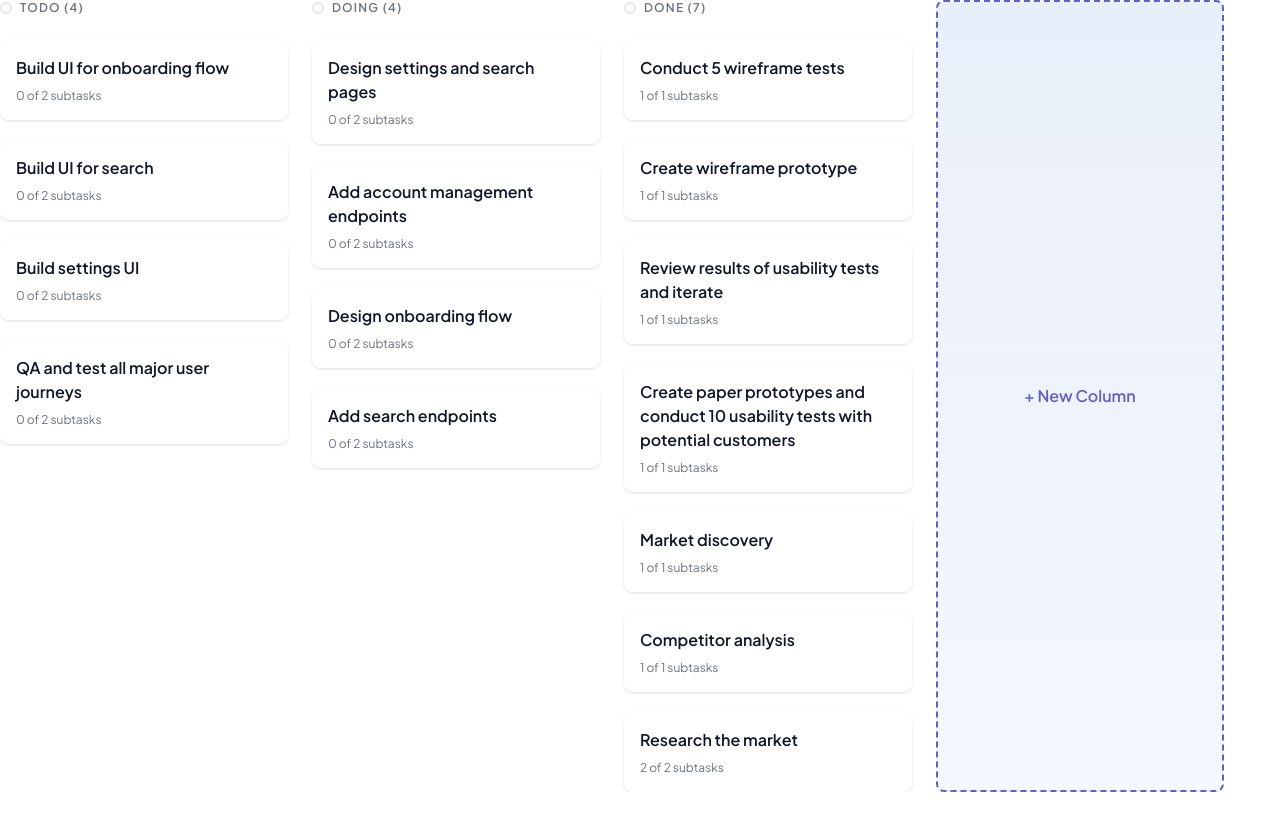
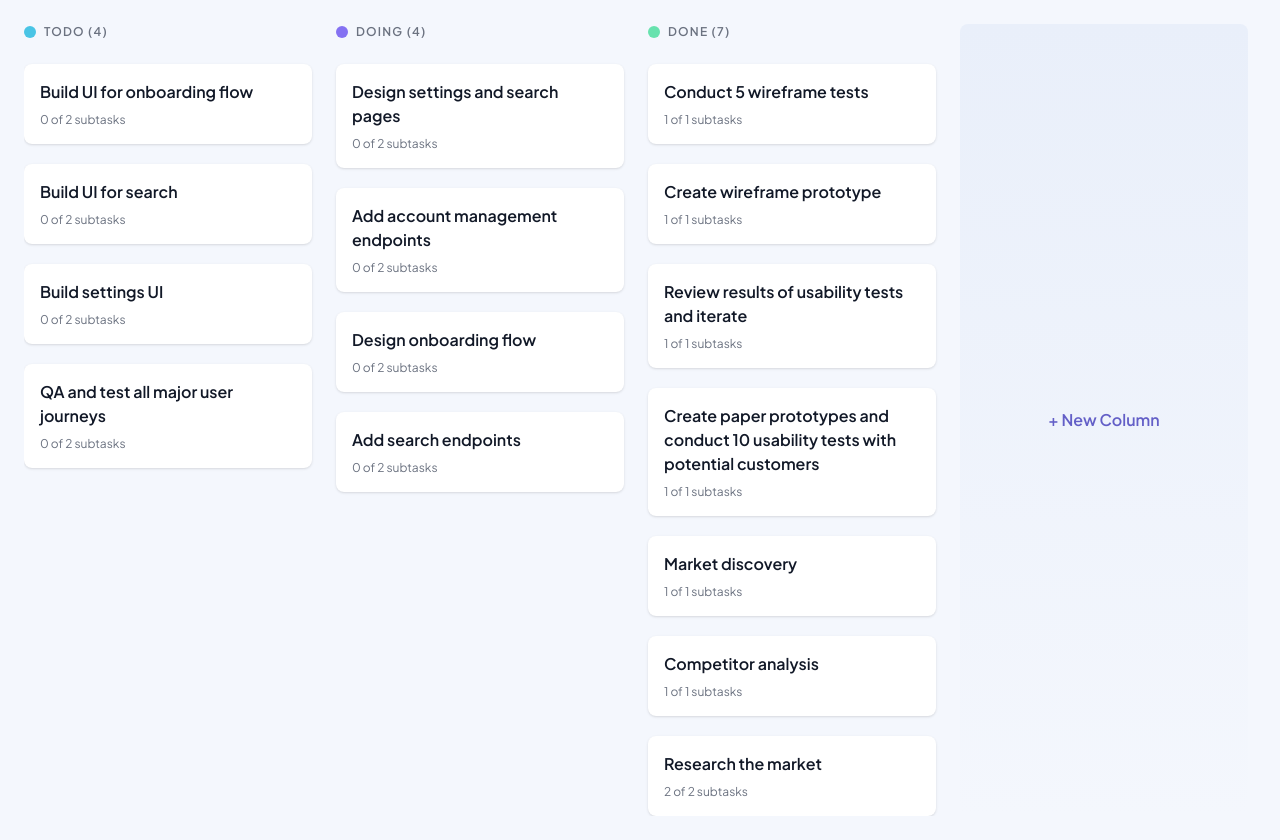
Before and after one commit to FosterChad95/kanban, a Next.js app: page / in a window 1280 px wide. Before the commit the page ends 800 px from the top, so only its background shows below. Built offline with nearby package versions, Linux system fonts and the light colour scheme.

Commit message:
feat: finish desktop styles board

```diff
--- a/data/mock/board.ts
+++ b/data/mock/board.ts
@@ -3,7 +3,7 @@ import { ColumnType } from "../../src/components/content/Board/Column";
 export const demoColumns: ColumnType[] = [
   {
     name: "TODO",
-    color: "border-blue-500",
+    color: "teal",
     tasks: [
       {
         title: "Build UI for onboarding flow",
@@ -37,7 +37,7 @@ export const demoColumns: ColumnType[] = [
   },
   {
     name: "DOING",
-    color: "border-purple-500",
+    color: "purple",
     tasks: [
       {
         title: "Design settings and search pages",
@@ -71,7 +71,7 @@ export const demoColumns: ColumnType[] = [
   },
   {
     name: "DONE",
-    color: "border-green-500",
+    color: "green",
     tasks: [
       {
         title: "Conduct 5 wireframe tests",
--- a/src/components/content/Board/Board.tsx
+++ b/src/components/content/Board/Board.tsx
@@ -7,10 +7,10 @@ type BoardProps = {
 
 const Board: React.FC<BoardProps> = ({ columns }) => {
   return (
-    <div className="flex flex-col flex-1 min-h-screen ">
+    <div className="flex flex-col flex-1 min-h-screen bg-light-gray p-6">
       {columns.length === 0 ? (
-        <div className="flex flex-1 flex-col items-center justify-center bg-light-gray rounded-lg shadow">
-          <p className="mb-6 text-gray-500">
+        <div className="flex flex-1 flex-col items-center justify-cente rounded-lg shadow">
+          <p className="mb-6 text-medium-gray font-bold text-lg">
             This board is empty. Create a new column to get started.
           </p>
           <button className="bg-[#635fc7] text-white rounded-full px-6 py-2 font-semibold hover:bg-[#a8a4ff] transition">
@@ -22,7 +22,7 @@ const Board: React.FC<BoardProps> = ({ columns }) => {
           {columns.map((column) => (
             <Column key={column.name} column={column} />
           ))}
-          <button className="min-w-[280px] w-72 flex-shrink-0 flex items-center justify-center bg-gradient-to-b from-[#e9effa] to-[#f4f7fd] rounded-lg border-2 border-dashed border-[#635fc7] text-[#635fc7] font-semibold hover:bg-[#d6e0ff] transition">
+          <button className="min-w-[280px] w-72 flex-shrink-0 flex items-center justify-center bg-gradient-to-b from-[#e9effa] to-[#f4f7fd] rounded-lg border-[#635fc7] text-[#635fc7] font-semibold hover:bg-[#d6e0ff] transition">
             + New Column
           </button>
         </div>
--- a/src/components/content/Board/Column.tsx
+++ b/src/components/content/Board/Column.tsx
@@ -1,9 +1,10 @@
 import React from "react";
 import Task, { TaskType } from "./Task";
+import { cn } from "@/lib/utils";
 
 type ColumnType = {
   name: string;
-  color: string;
+  color: "teal" | "purple" | "green";
   tasks: TaskType[];
 };
 
@@ -11,12 +12,18 @@ type ColumnProps = {
   column: ColumnType;
 };
 
+const colorClasses: Record<ColumnType["color"], string> = {
+  teal: "bg-[#49c4e5]",
+  purple: "bg-[#8471F2]",
+  green: "bg-[#67e2ae]",
+};
+
 const Column: React.FC<ColumnProps> = ({ column }) => {
   return (
     <div className="min-w-[280px] w-72 flex-shrink-0">
       <div className="flex items-center gap-2 mb-6">
         <span
-          className={`h-3 w-3 rounded-full ${column.color} border-2`}
+          className={cn(`h-3 w-3 rounded-full`, colorClasses[column.color])}
         ></span>
         <span className="uppercase text-xs tracking-widest text-gray-500 font-semibold">
           {column.name} ({column.tasks.length})
```
